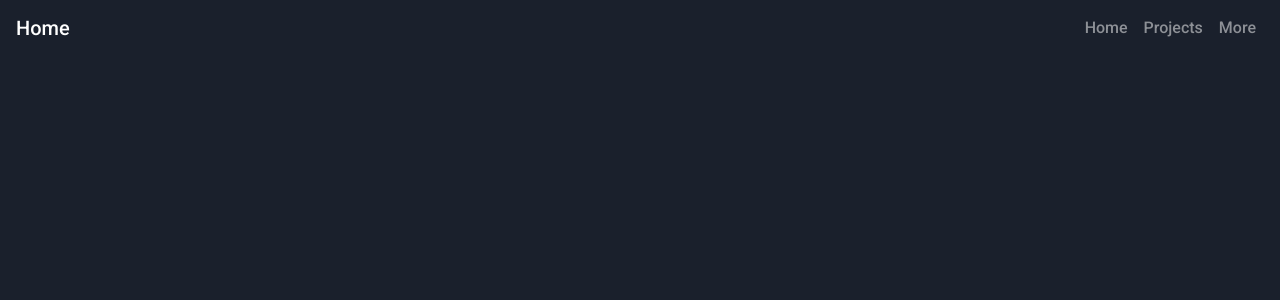
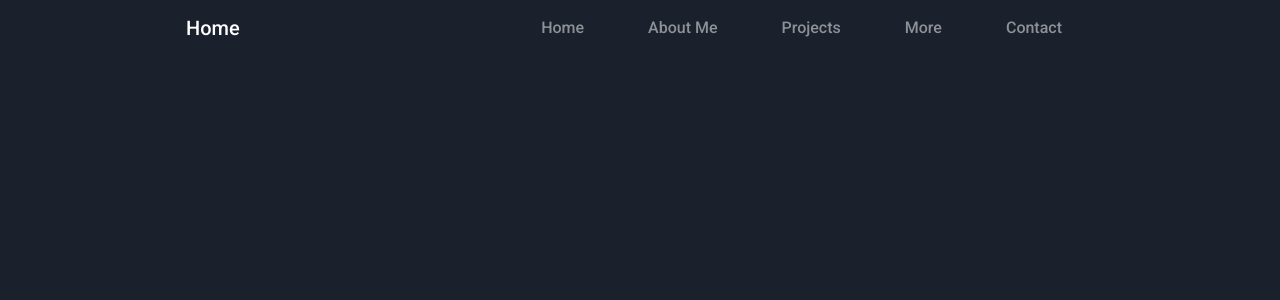
Before and after one commit to kaurman23/portfolio, a React (Create React App) app: page / in a window 1280 px wide. Shown: the top 300 px of the page. Built offline with nearby package versions, Linux system fonts and the light colour scheme.

Commit message:
Add Navigation Bar

```diff
--- a/public/css/styles.css
+++ /dev/null
@@ -1,10 +0,0 @@
-body {
-    background-color: #1a202c;
-    font-family: 'Roboto', sans-serif;
-    color: #edf0f4;
-}
-
-.navbar > li {
-    margin-right: 30px;
-    margin-left: 30px;
-}
--- a/public/index.html
+++ b/public/index.html
@@ -12,7 +12,7 @@
      <link href="https://fonts.googleapis.com/css2?family=Roboto:wght@500&display=swap" rel="stylesheet">
     <!-- Style Sheets -->
     <link rel="stylesheet" href="https://stackpath.bootstrapcdn.com/bootstrap/4.4.1/css/bootstrap.min.css" integrity="sha384-Vkoo8x4CGsO3+Hhxv8T/Q5PaXtkKtu6ug5TOeNV6gBiFeWPGFN9MuhOf23Q9Ifjh" crossorigin="anonymous">
-    <link rel="stylesheet" href="css/styles.css">
+
     <!-- Bootstrap Scripts -->
     <script src="https://code.jquery.com/jquery-3.4.1.slim.min.js" integrity="sha384-J6qa4849blE2+poT4WnyKhv5vZF5SrPo0iEjwBvKU7imGFAV0wwj1yYfoRSJoZ+n" crossorigin="anonymous"></script>
     <script src="https://cdn.jsdelivr.net/npm/popper.js@1.16.0/dist/umd/popper.min.js" integrity="sha384-Q6E9RHvbIyZFJoft+2mJbHaEWldlvI9IOYy5n3zV9zzTtmI3UksdQRVvoxMfooAo" crossorigin="anonymous"></script>
--- a/src/App.css
+++ b/src/App.css
@@ -1,38 +1,29 @@
-.App {
-  text-align: center;
+
+body {
+  background-color: #1a202c;
+  font-family: 'Roboto', sans-serif;
+  color: #edf0f4;
 }
 
-.App-logo {
-  height: 40vmin;
-  pointer-events: none;
+.navbar-brand
+{
+  width: 30%;
 }
 
-@media (prefers-reduced-motion: no-preference) {
-  .App-logo {
-    animation: App-logo-spin infinite 20s linear;
+.nav-item > a:hover {
+  background-color: white;
+  color:black !important;
+}
+
+@media (min-width: 992px){
+  .navbar li {
+      margin-left : 1.5em;
+      margin-right : 1.5em;
   }
 }
 
-.App-header {
-  background-color: #282c34;
-  min-height: 100vh;
-  display: flex;
-  flex-direction: column;
-  align-items: center;
-  justify-content: center;
-  font-size: calc(10px + 2vmin);
-  color: white;
-}
-
-.App-link {
-  color: #61dafb;
-}
-
-@keyframes App-logo-spin {
-  from {
-    transform: rotate(0deg);
-  }
-  to {
-    transform: rotate(360deg);
+@media (min-width: 1200px) {
+  .container-fluid{
+      max-width: 970px;
   }
 }
--- a/src/App.js
+++ b/src/App.js
@@ -1,4 +1,5 @@
 import React from 'react';
+import "./App.css";
 import {NavBar} from "./components/NavBar";
 
 function App() {
--- a/src/components/NavBar.js
+++ b/src/components/NavBar.js
@@ -2,22 +2,34 @@ import React from 'react'
 
 export const NavBar = () => {
     return (
-        <div className="container-fluid">
-            <nav className="navbar navbar-dark navbar-expand row">
-                <a className="navbar-brand">Home</a>
-                <ul className="navbar-nav ml-auto">
-                    <li className="nav-item">
-                        <a className="nav-link">Home</a>
-                    </li>
-                    <li className="nav-item">
-                        <a className="nav-link">Projects</a>
-                    </li>
-                    <li className="nav-item">
-                        <a className="nav-link">More</a>
-                    </li>
-                </ul>
+        <div className="container-fluid " id="navbar">
+            <nav className="navbar navbar-expand-lg navbar-dark">
+            <a className="navbar-brand">Home</a>
+            <button className="navbar-toggler" type="button" data-toggle="collapse" data-target="#navbarTogglerDemo01" aria-controls="navbarTogglerDemo01" aria-expanded="false" aria-label="Toggle navigation">
+                <span className="navbar-toggler-icon"></span>
+            </button>
+            <div className="collapse navbar-collapse" id="navbarTogglerDemo01">
+
+                    <ul className="navbar-nav ml-auto ">
+                        <li className="nav-item ">
+                            <a className="nav-link" href="#">Home <span class="sr-only">(current)</span></a>
+                        </li>
+                        <li className="nav-item ">
+                            <a className="nav-link" href="#">About Me</a>
+                        </li>
+                        <li className="nav-item ">
+                            <a className="nav-link" href="#">Projects</a>
+                        </li>
+                        <li className="nav-item ">
+                            <a className="nav-link" href="#">More</a>
+                        </li>
+                        <li className="nav-item ">
+                            <a class="nav-link" href="#">Contact</a>
+                        </li>
+
+                    </ul>
+            </div>
             </nav>
-
         </div>
     )
 }
```
